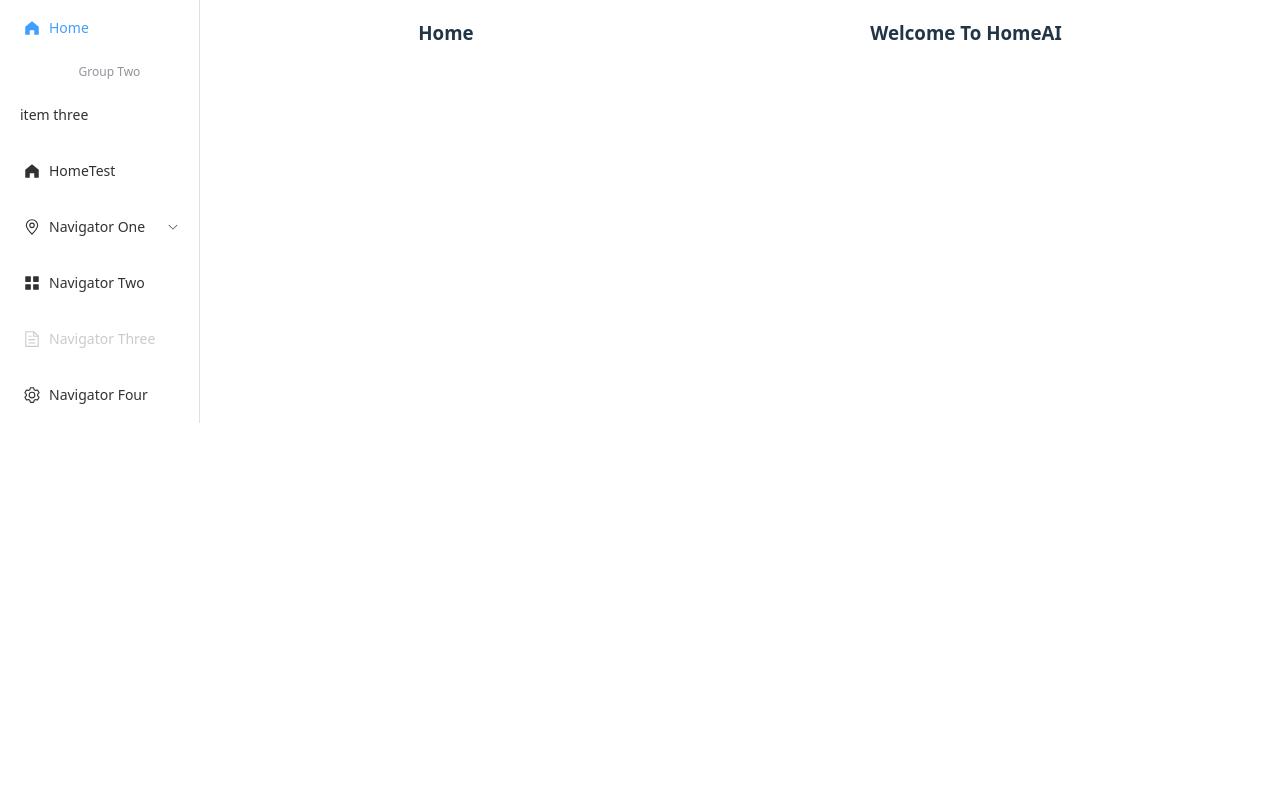
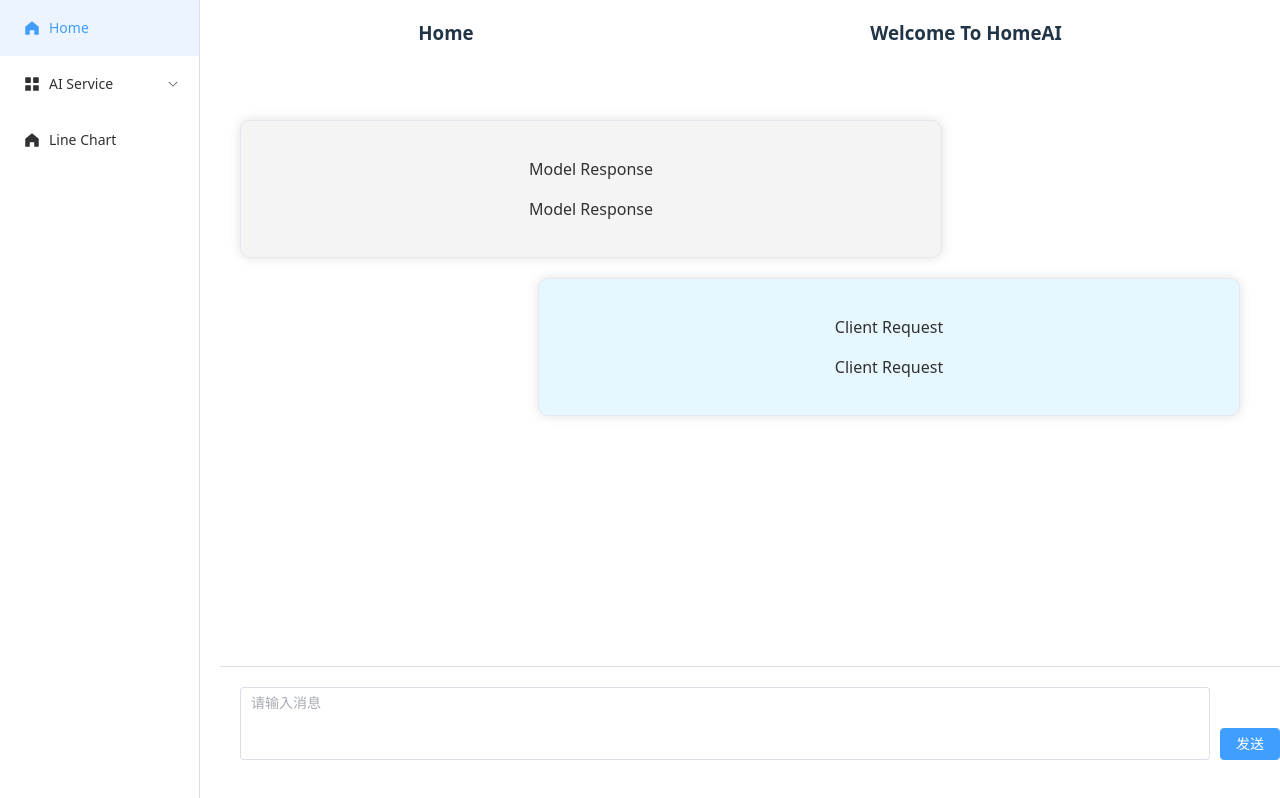
Before and after one commit to vanslar/HomeAIService, a Vue app in the folder 00_FrontEnd/HomeAI/: page /LLMChatView in a window 1280 px wide. Built offline with nearby package versions, Linux system fonts and the light colour scheme.

Commit message:
稍作修改

```diff
--- a/00_FrontEnd/HomeAI/src/App.vue
+++ b/00_FrontEnd/HomeAI/src/App.vue
@@ -16,9 +16,11 @@ import NavView from './Views/NavView.vue';
               </div>
             </el-header>
             <el-main>
+              <router-view class="main-content"/>
+              <!--
               <div class="main-content">
-                <router-view />
               </div>
+-->
             </el-main>
 <!--
             <el-footer>
@@ -65,10 +67,12 @@ import NavView from './Views/NavView.vue';
   justify-content: space-around;
 }
 .main-content {
-  display: flex;
+/*  display: flex;
   justify-content: center;
-/*  justify-items: center; */
+  justify-items: center;
   align-items: center;
+*/
+  width: 100%;
 }
 
 
--- a/00_FrontEnd/HomeAI/src/Routers/Router.js
+++ b/00_FrontEnd/HomeAI/src/Routers/Router.js
@@ -5,6 +5,12 @@ const routes = [
         path: "/HomeView",
         name: "HomeView",
         component: () => import("../Views/HomeView/HomeView.vue"),
+    },
+
+    {
+        path: "/LLMChatView",
+        name: "LLMChatView",
+        component: () => import("../Views/AIService/LLMChatView.vue"),
     },
 
     {
--- /dev/null
+++ b/00_FrontEnd/HomeAI/src/Views/AIService/LLMChatView.vue
@@ -0,0 +1,84 @@
+<script setup>
+import { ref } from 'vue'
+
+const inputMessage = ref('')
+</script>
+
+<template>
+    <div class="chat-container">
+        <div class="chat-messages">
+            <el-card class="message model-response">
+                <div>
+                    <p>Model Response</p>
+                    <p>Model Response</p>
+                </div>
+            </el-card>
+
+            <el-card class="message client-request">
+                <div>
+                    <p>Client Request</p>
+                    <p>Client Request</p>
+                </div>
+            </el-card>
+        </div>
+
+        <div class="input-container">
+            <el-input
+                v-model="inputMessage"
+                placeholder="请输入消息"
+                :rows="3"
+                type="textarea"
+                resize="none"
+            />
+            <el-button type="primary" class="send-button">发送</el-button>
+        </div>
+    </div>
+</template>
+
+<style scoped>
+.chat-container {
+    height: 100%;
+    display: flex;
+    flex-direction: column;
+    position: relative;
+}
+
+.chat-messages {
+    flex: 1;
+    overflow-y: auto;
+    padding: 20px;
+    display: flex;
+    flex-direction: column;
+    gap: 20px;
+}
+
+.message {
+    width: 70%;
+    border-radius: 10px;
+}
+
+.model-response {
+    align-self: flex-start;
+    background-color: #f4f4f5;
+}
+
+.client-request {
+    align-self: flex-end;
+    background-color: #e6f7ff;
+}
+
+.input-container {
+    position: sticky;
+    width: 100%;
+    bottom: 0;
+    padding: 20px;
+    background-color: white;
+    border-top: 1px solid #dcdfe6;
+    display: flex;
+    gap: 10px;
+}
+
+.send-button {
+    align-self: flex-end;
+}
+</style>
--- a/00_FrontEnd/HomeAI/src/Views/NavView.vue
+++ b/00_FrontEnd/HomeAI/src/Views/NavView.vue
@@ -7,14 +7,6 @@
         Setting,
         HomeFilled
     } from '@element-plus/icons-vue'
-
-    const isCollapse = ref(true)
-    const handleOpen = (key, keyPath) => {
-    console.log(key, keyPath)
-    }
-    const handleClose = (key, keyPath) => {
-    console.log(key, keyPath)
-    }
 </script>
 
 <template>
@@ -40,8 +32,6 @@
   <el-menu
     default-active="/HomeView"
     class="el-menu-vertical-demo"
-    @open="handleOpen"
-    @close="handleClose"
     router
   >
     <el-menu-item index="/HomeView">
@@ -49,18 +39,27 @@
       <template #title>Home</template>
     </el-menu-item>
 
-    <el-menu-item-group title="Group Two">
-      <el-menu-item index="1-3">item three</el-menu-item>
-    </el-menu-item-group>
+    <el-sub-menu index="/LLMChatView">
+      <template #title>
+        <el-icon><IconMenu /></el-icon>
+        <span>AI Service</span>
+      </template>
+<!--
+      <el-menu-item-group title="AI Service">
+        <el-menu-item index="/LLMChatView">LLM Chat</el-menu-item>
+      </el-menu-item-group>
+-->
+      <el-menu-item index="/LLMChatView">LLM Chat</el-menu-item>
+    </el-sub-menu>
 
     <el-menu-item index="/HomeViewTest">
       <el-icon><HomeFilled /></el-icon>
-      <template #title>HomeTest</template>
+      <template #title>Line Chart</template>
     </el-menu-item>
 
 
 
-
+<!--
     <el-sub-menu index="1">
       <template #title>
         <el-icon><location /></el-icon>
@@ -91,8 +90,12 @@
       <el-icon><setting /></el-icon>
       <template #title>Navigator Four</template>
     </el-menu-item>
+-->
   </el-menu>
 </template>
 
 <style scoped>
+.el-menu-vertical-demo {
+    height: 100%;
+}
 </style>
--- a/00_FrontEnd/HomeAI/vite.config.js
+++ b/00_FrontEnd/HomeAI/vite.config.js
@@ -17,6 +17,6 @@ export default defineConfig({
         ],
   server:{
     host: '0.0.0.0',
-    port: 8080,
+    port: 8081,
   }
 })
```
Also changed, not shown: 2 other files (tests, documents, lock files or other folders).
